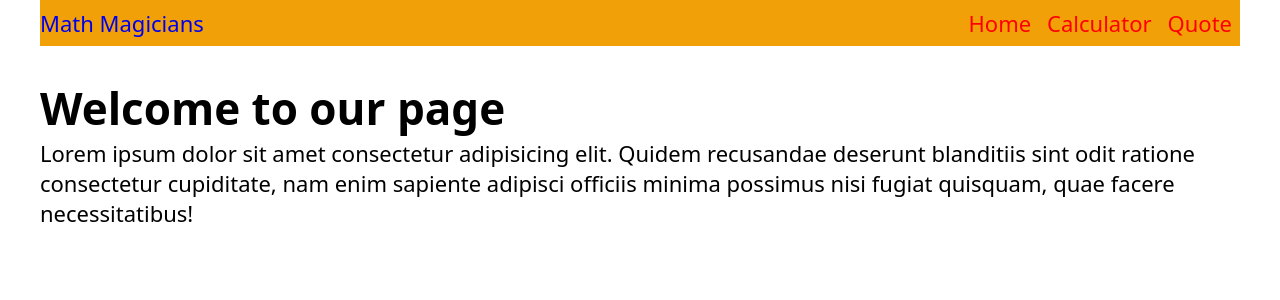
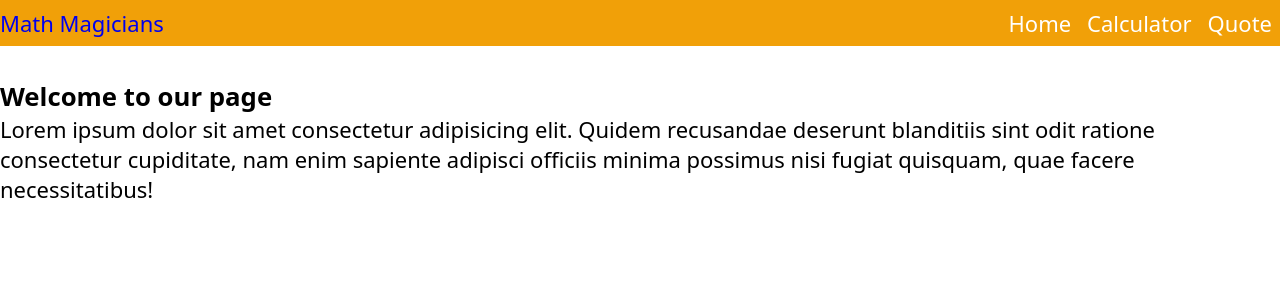
Before and after one commit to aradradev/math-magicians, a React (Create React App) app: page / in a window 1280 px wide. Shown: the top 300 px of the page. Built offline with nearby package versions, Linux system fonts and the light colour scheme; the HTML template or start-up script is replaced by a standard one.

Commit message:
Add some style

```diff
--- a/src/App.js
+++ b/src/App.js
@@ -7,7 +7,7 @@ import Home from './components/Home';
 import Navbar from './components/Navbar';
 
 const App = () => (
-  <>
+  <main className="mainContainer">
     <div className="navigation">
       <Link style={{ textDecoration: 'none' }} to="/">
         Math Magicians
@@ -21,7 +21,7 @@ const App = () => (
         <Route path="/quote" element={<Quote />} />
       </Routes>
     </div>
-  </>
+  </main>
 );
 
 export default App;
--- a/src/components/Home.js
+++ b/src/components/Home.js
@@ -1,8 +1,8 @@
 import React from 'react';
 
 const Home = () => (
-  <div>
-    <h1>Welcome to our page</h1>
+  <div className="homePage">
+    <h3>Welcome to our page</h3>
     <p>
       Lorem ipsum dolor sit amet consectetur adipisicing elit. Quidem recusandae
       deserunt blanditiis sint odit ratione consectetur cupiditate, nam enim
--- a/src/components/Navbar.js
+++ b/src/components/Navbar.js
@@ -6,17 +6,17 @@ const Navbar = () => (
   <nav className="navItem">
     <ul className="ulElement">
       <li>
-        <Link style={{ textDecoration: 'none', color: 'red' }} to="/">
+        <Link style={{ textDecoration: 'none', color: 'white' }} to="/">
           Home
         </Link>
       </li>
       <li>
-        <Link style={{ textDecoration: 'none', color: 'red' }} to="/calculator">
+        <Link style={{ textDecoration: 'none', color: 'white' }} to="/calculator">
           Calculator
         </Link>
       </li>
       <li>
-        <Link style={{ textDecoration: 'none', color: 'red' }} to="/quote">
+        <Link style={{ textDecoration: 'none', color: 'white' }} to="/quote">
           Quote
         </Link>
       </li>
--- a/src/index.css
+++ b/src/index.css
@@ -19,8 +19,7 @@ body {
     sans-serif;
   font-size: 22px;
   min-height: 100vh;
-  max-width: 1200px;
-  min-width: 90vw;
+  min-width: 100vw;
   margin: 0 auto;
   display: flex;
   justify-content: center;
@@ -31,6 +30,13 @@ body {
   max-width: 500px;
   min-width: 80vw;
   margin: 0 auto;
+}
+
+.homePage {
+  display: flex;
+  justify-content: center;
+  align-items: flex-start;
+  flex-direction: column;
 }
 
 .display {
```
